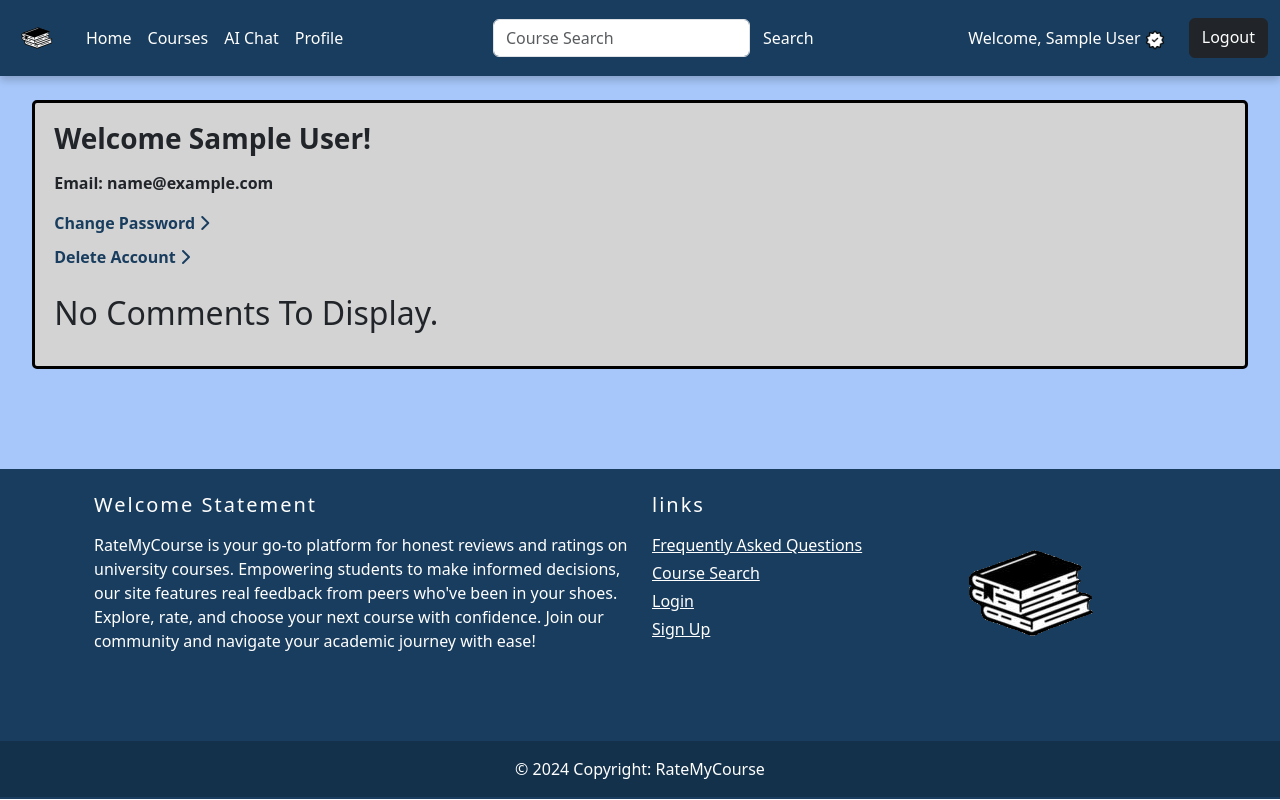
After one commit to lnalewaja/RateMyCourse, a Flask app: page /profile in a window 1280 px wide. The commit adds this page. Run offline with Flask 3, Linux system fonts and the light colour scheme; the visitor is signed in with stand-in values (Sample User, id 1); data that the repository does not hold is empty; some libraries are stand-ins or nearby versions.

Commit message:
Adding the profile page

```diff
--- a/app.py
+++ b/app.py
@@ -416,5 +416,28 @@ def signup():
         else:
             flash(message)
             return redirect(url_for('login'))
+    return render_template('signup.html')
 
-    return render_template('signup.html')
+@app.get('/profile')
+def load_profile():
+    if len(session) > 1:
+        name = session['name']
+        email = dict(session).get('email', None)
+        comments = course_repo.get_all_comments_with_user_id(session['user_id'])
+        return render_template('profile_page.html', name=name, email=email, comments=comments)
+    else:
+        return redirect('/login')
+
+    # @app.post('/profile/update')
+    # def update_user():
+    #     #edit this in a second
+    #     # password = request.form['password']
+    #     # confirm_password = request.form['confirm_password']
+    #     # if password != confirm_password:
+    #     #     return redirect(url_for('load_profile', message="Password does not match!"))
+    #     # success, message = course_repo.update_user(name, email, password)
+    #     # if not success:
+    #     #     return redirect(url_for('load_profile', message=message))
+    #     # else:
+    #     #     session['name'] = name
+    #     #     return redirect(url_for('load_profile', message=message))
--- a/repositories/course_repo.py
+++ b/repositories/course_repo.py
@@ -78,6 +78,23 @@ def get_all_comments_with_course_id(course_id: str):
                 JOIN users u ON r.user_id = u.user_id
                 WHERE r.course_id = %s;
             ''', [course_id])
+            return cur.fetchall()
+
+def get_all_comments_with_user_id(user_id: int):
+    pool = get_pool()
+    with pool.connection() as conn:
+        with conn.cursor(row_factory=dict_row) as cur:
+            cur.execute('''
+                SELECT
+                    course_id,
+                    professor_name,
+                    rating,
+                    final_grade,
+                    comment,
+                    course_id
+                FROM Reviews r
+                WHERE r.user_id = %s;
+            ''', [user_id])
             return cur.fetchall()
 
 def add_comment_to_course(course_id: str, user_id: str, rating: int, final_grade: str, comment: str, professor_name: str):
--- a/templates/layout.html
+++ b/templates/layout.html
@@ -182,6 +182,9 @@
                         <a class="nav-link active" style="color:white" aria-current="page"
                             href="{{ url_for('load_courses') }}">Courses</a>
                         <a class="nav-link active" style="color:white" aria-current="page" href="/gpt">AI Chat</a>
+                        {% if session.get('name') %}
+                        <a class="nav-link active" style="color:white" aria-current="page" href="/profile">Profile</a>
+                        {% endif %}
                     </li>
                 </ul>
                 {% if not no_search_bar %}
--- /dev/null
+++ b/templates/profile_page.html
@@ -0,0 +1,99 @@
+{% extends "layout.html" %}
+{% block content %}
+<script src="https://kit.fontawesome.com/a657967bb7.js" crossorigin="anonymous"></script>
+<body>
+    <!-- <div>
+        <h1 style="margin-bottom: 2rem;">Profile Page</h1>
+    </div> -->
+    <div style="background-color: lightgray; padding: 1.2rem; border: 3px solid black; border-radius: 5px;">
+        <div>
+            <h3 style="margin: 0; padding-bottom: 15px;"><b>Welcome {{ name }}!</b></h3>
+            {% if email:%}
+            <p><b>Email: {{ email }}</b></p>
+            {% endif %}
+            <p id="change-password-toggle" style="margin-bottom: 1px; cursor: pointer; color: #193d5e;"><b>Change Password <i class="fa-solid fa-chevron-right"></i></b></p>
+            <form id="change-password-form" action="/profile/update" method="post" style="display: none; margin-top: 1px; margin-bottom: 25px;">
+                <label for="password">Password: </label><br>
+                <input type="password" id="password" name="password" placeholder="Enter Password Here" required><br>
+                <label for="confirm_password">Confirm Password: </label><br>
+                <input type="password" id="confirm_password" name="confirm_password" placeholder="Enter Password Here" required><br>
+                <button class="btn btn-primary" style="margin-top: 10px; background-color:green; font-size: 14px;" type="submit">Submit Password</button>
+            </form>
+
+            <p id="delete-account-toggle" style="margin-top: 10px; margin-bottom: 1px; cursor: pointer; color: #193d5e;"><b>Delete Account <i class="fa-solid fa-chevron-right"></i></b></p>
+            <form id="delete-account-form" action="/profile/update" method="post" style="display: none; margin-top: 1px; margin-bottom: 15px;">
+                <label for="confirm_password">Are you sure you want to delete your account? </label><br>
+                <button class="btn btn-primary" style="margin-top: 10px; background-color:red; font-size: 14px;" type="submit">Delete Account</button>
+            </form>
+
+            <script>
+                document.getElementById('change-password-toggle').addEventListener('click', function() {
+                    var form = document.getElementById('change-password-form');
+                    var text = document.getElementById('change-password-toggle').getElementsByTagName('b')[0];
+
+                    if (form.style.display === 'none') {
+                        form.style.display = 'inline-block';
+                        text.innerHTML = 'Change Password <i class="fa-solid fa-chevron-down"></i>';
+                    } else {
+                        form.style.display = 'none';
+                        text.innerHTML = 'Change Password <i class="fa-solid fa-chevron-right">';
+                    }
+                });
+
+                document.getElementById('delete-account-toggle').addEventListener('click', function() {
+                    var form = document.getElementById('delete-account-form');
+
+                    if (form.style.display === 'none') {
+                        form.style.display = 'block';
+                        document.getElementById('delete-account-toggle').getElementsByTagName('b')[0].getElementsByTagName('i')[0].className = 'fa-solid fa-chevron-down';
+                    } else {
+                        form.style.display = 'none';
+                        document.getElementById('delete-account-toggle').getElementsByTagName('b')[0].getElementsByTagName('i')[0].className = 'fa-solid fa-chevron-right';
+                    }
+                });
+            </script>
+            <br>
+            <div>
+                {% if comments|length > 0:%}
+                    <h2 style="margin: 0; padding-bottom: 15px;">My Comments:</h2>
+                {% else %}
+                    <h2 style="margin: 0; padding-bottom: 15px;">No Comments To Display.</h2>
+                {% endif %}
+            </div>
+        </div>
+
+
+        <!-- Starts Here -->
+        {% for comment in comments %}
+            <div class="comment-container"
+                style="background-color: #f0f0f0; border-radius: 20px; padding: 20px; margin-bottom: 20px; box-shadow: 0px 10px 10px rgba(0, 0, 0, 0.1); width: calc(100% - 40px); position: relative; text-align: left; ">
+                <div style="display: flex; justify-content: space-between; align-items: center; width: 98%;">
+                    <div style="width: 95%;">
+                        <div style="display: flex; justify-content: space-between;">
+                            <p style="margin-bottom: 0px;"><b>{{ name }}</b></p>
+                            <div style="display: flex; gap: 30px;" class="rating-grade-info">
+                                <p style="margin-bottom: 0px;" class="rating-grade-info"><b>Instructor:</b> {{
+                                    comment.professor_name }}</p>
+                                    <p style="margin-bottom: 0px;" class="rating-grade-info"><b>Course:</b> {{
+                                        comment.course_id }}</p>
+                                <p style="margin-bottom: 0px;" class="rating-grade-info"><b>Rating:</b> {{
+                                    comment.rating }}</p>
+                                <p style="margin-bottom: 0px;" class="rating-grade-info"><b>Final Grade:</b> {{
+                                    comment.final_grade }}</p>
+
+                            </div>
+                        </div>
+                        <p style="margin-bottom: 15px;" class="rating-grade-info">{{ comment.comment }}</p>
+                    </div>
+                    <form action="/courses/{{ comment.course_id}}" method="get">
+                        <button class="btn btn-primary" style="background-color:rgb(42, 75, 85)"><i class="fa-solid fa-arrow-right"></i></button>
+                    </form>
+                </div>
+            </div>
+            {% endfor %}
+        <!-- Ends Here -->
+
+    </div>
+</body>
+
+{% endblock %}
```
